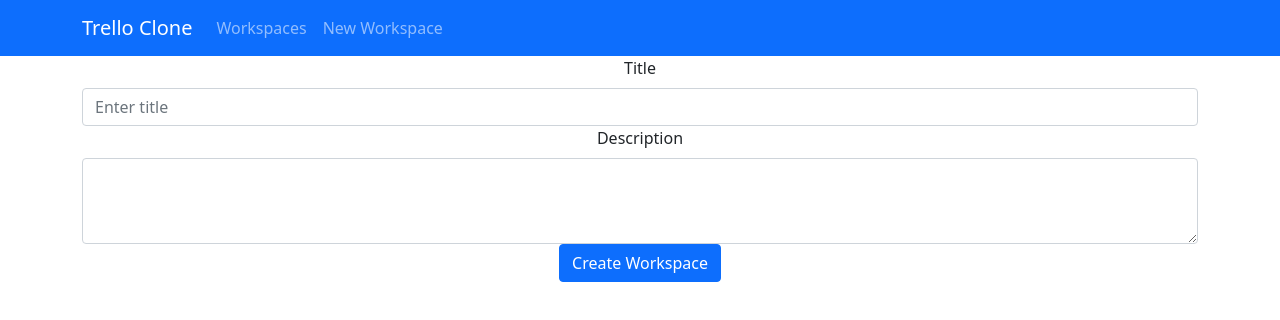
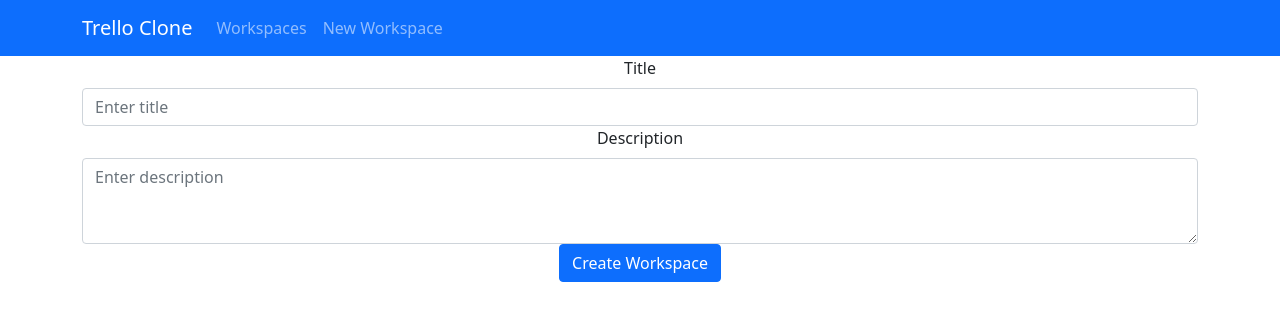
Before and after one commit to JoyceYunJiao/trello_application-, a React (Create React App) app in the folder frontend/: page /newWorkspace in a window 1280 px wide. Shown: the top 320 px of the page. Built offline with nearby package versions, Linux system fonts and the light colour scheme.

Commit message:
Add workspaces done (no user implementation)

```diff
--- a/frontend/src/components/NewWorkspaceForm.tsx
+++ b/frontend/src/components/NewWorkspaceForm.tsx
@@ -1,17 +1,36 @@
+import { createRef } from "react";
 import { Button, Container, Form } from "react-bootstrap";
 
 function NewWorkspaceForm(props:any) {
+    const title:any = createRef();
+    const description:any = createRef();
+
+    const createWorkspace = (e:any) => {
+        e.preventDefault();
+
+        const workspaceName = title.current.value;
+        const workspaceDescription = description.current.value;
+
+        const data = {
+            title: workspaceName,
+            description: workspaceDescription
+        }
+
+        props.onChange(data);
+    }
+
+
     return (
         <Container>
-            <Form>
+            <Form onSubmit={createWorkspace}>
                 <Form.Group controlId="formWorkspaceTitle">
                     <Form.Label>Title</Form.Label>
-                    <Form.Control type="text" placeholder="Enter title" />
+                    <Form.Control type="text" placeholder="Enter title" ref={title}/>
                 </Form.Group>
 
                 <Form.Group controlId="formWorkspaceDescription">
                     <Form.Label>Description</Form.Label>
-                    <Form.Control as="textarea" rows={3} />
+                    <Form.Control as="textarea" rows={3} placeholder="Enter description" ref={description}/>
                 </Form.Group>
 
                 <Button variant="primary" type="submit">
--- a/frontend/src/components/ViewWorkspaces.tsx
+++ b/frontend/src/components/ViewWorkspaces.tsx
@@ -1,4 +1,5 @@
-import { Card, Container } from "react-bootstrap";
+import { Container } from "react-bootstrap";
+import Workspace from "./Workspace";
 
 function ViewWorkspaces(props:any) {
     return (
@@ -6,12 +7,7 @@ function ViewWorkspaces(props:any) {
             {
                 props.workspaces.map((workspace:any) => {
                     return (
-                        <Card>
-                            <Card.Body>
-                                <h2>{workspace.title}</h2>
-                                <p>{workspace.description}</p>
-                            </Card.Body>
-                        </Card>
+                        <Workspace workspace={workspace} key={workspace.id}/>
                     );
                 })
             }
--- /dev/null
+++ b/frontend/src/components/Workspace.tsx
@@ -0,0 +1,13 @@
+import { Card } from "react-bootstrap";
+
+function Workspace(props:any) {
+    return (
+        <Card>
+            <Card.Body>
+                <h2>{props.workspace.title}</h2>
+                <p>{props.workspace.description}</p>
+            </Card.Body>
+        </Card>
+    );
+}
+export default Workspace;
--- a/frontend/src/pages/NewWorkspace.tsx
+++ b/frontend/src/pages/NewWorkspace.tsx
@@ -6,8 +6,10 @@ function NewWorkspace() {
     // navigate object for modifying browser history/redirect
     const navigate = useNavigate();
 
+
+
     function newWorkspaceHandler(workspace:any) {
-        axios.post("http://localhost:8080/newWorkspace", workspace)
+        axios.post("http://localhost:8080/addWorkspace", workspace)
             .then(() => navigate("/workspaces", { replace: true }));
     }
 
```
Also changed, not shown: 1 other file (tests, documents, lock files or other folders).
